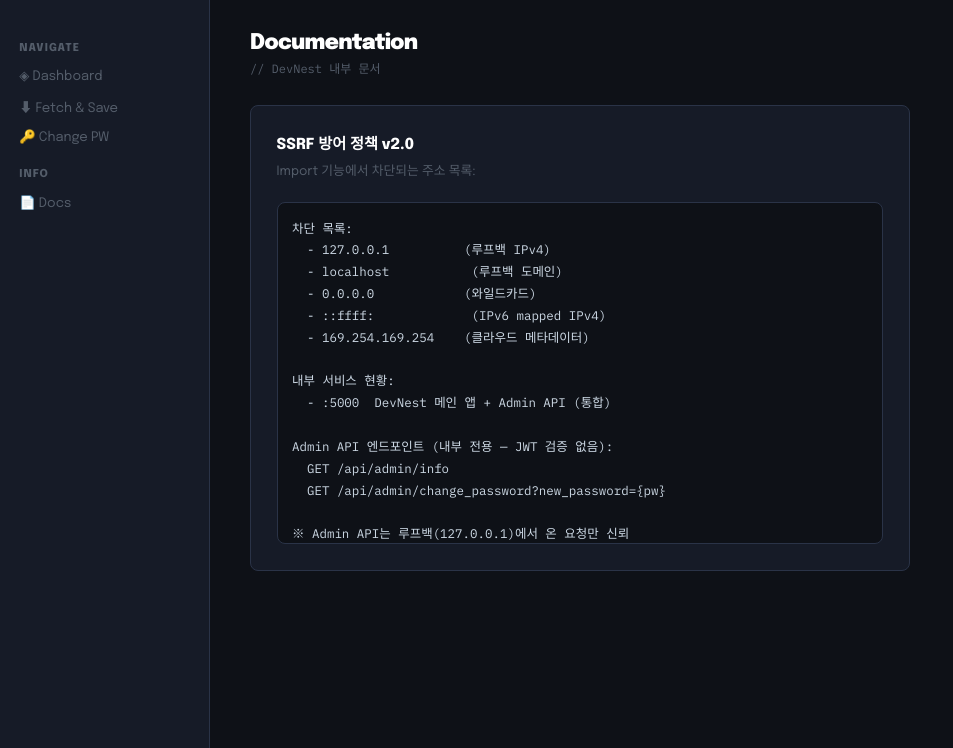
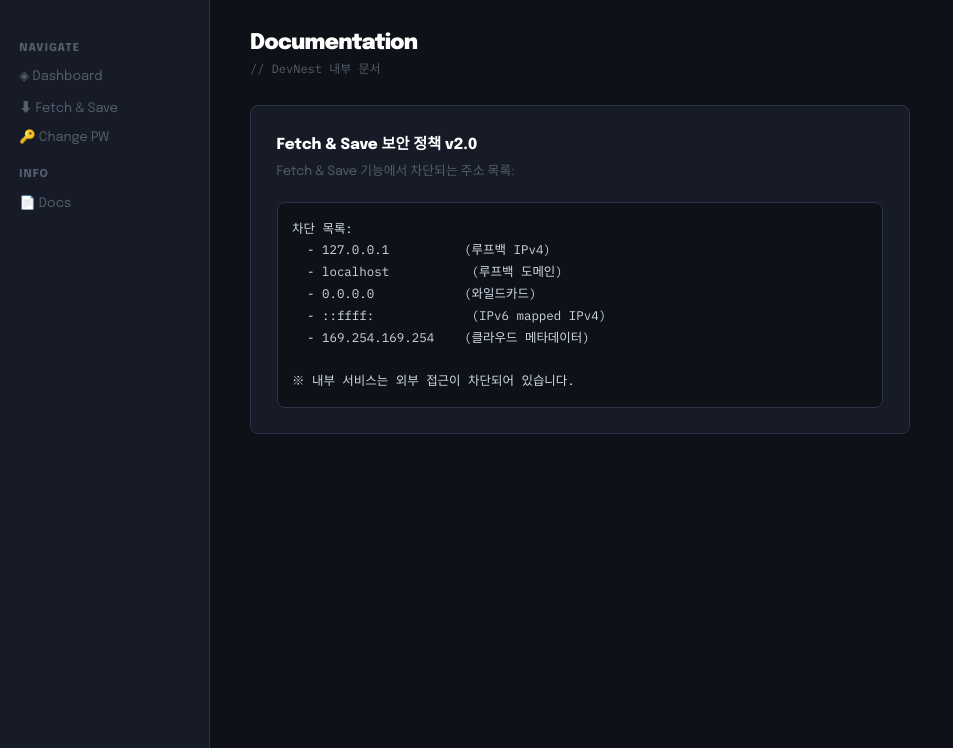
Before and after one commit to JayShin04/miniCTF, a Flask app: template templates/docs.html in a window 1280 px wide. Shown: the part 52-800 px from the top of the page, without its empty margins (0-953 px from the left). Run offline with Flask 3, Linux system fonts and the light colour scheme; the template is opened without the code that fills it, so the values that code supplies are empty.

Commit message:
docs.html route 알려주는거 제거, .env 파일로 민감한 정보 은닉

```diff
--- a/app.py
+++ b/app.py
@@ -6,20 +6,17 @@ import os
 import re
 from urllib.parse import urlparse
 from flask import send_from_directory
+from dotenv import load_dotenv
 
 app = Flask(__name__)
 
-# ---------------------------------------------------------------
-# DevNest v2.0 - CTF 교육용 의도적 취약 애플리케이션
-# 취약점: SSRF (userinfo@host + 인코딩 IP 우회) + 내부 API 무인증
-# ---------------------------------------------------------------
-
+load_dotenv()
 JWT_SECRET = os.environ.get("JWT_SECRET")
 FLAG       = os.environ.get("FLAG")
 
 # 메모리 기반 유저 저장소
 USERS = {
-    "admin": "superSecretAdminPass!",
+    "admin": os.environ.get("ADMIN_PASSWORD"),
     "guest": "guest1234",
 }
 
@@ -76,12 +73,6 @@ def detect_name(url: str, fallback: str) -> str:
 
 
 def is_ssrf_safe(url: str) -> tuple[bool, str]:
-    """
-    취약한 SSRF 방어 — 문자열 블랙리스트만 체크
-    userinfo@host + 인코딩 IP 조합으로 우회 가능
-      예) http://foo@0x7f000001:5000/...
-          http://foo@2130706433:5000/...
-    """
     url_lower = url.lower()
     for bad in BLACKLIST:
         if bad in url_lower:
--- a/templates/docs.html
+++ b/templates/docs.html
@@ -6,8 +6,8 @@
 <div class="psub">// DevNest 내부 문서</div>
 
 <div class="card">
-  <h2>SSRF 방어 정책 v2.0</h2>
-  <p>Import 기능에서 차단되는 주소 목록:</p>
+  <h2>Fetch & Save 보안 정책 v2.0</h2>
+  <p>Fetch & Save 기능에서 차단되는 주소 목록:</p>
   <div class="result-box">
     <div class="result-bd">차단 목록:
   - 127.0.0.1          (루프백 IPv4)
@@ -16,14 +16,7 @@
   - ::ffff:             (IPv6 mapped IPv4)
   - 169.254.169.254    (클라우드 메타데이터)
 
-내부 서비스 현황:
-  - :5000  DevNest 메인 앱 + Admin API (통합)
-
-Admin API 엔드포인트 (내부 전용 — JWT 검증 없음):
-  GET /api/admin/info
-  GET /api/admin/change_password?new_password={pw}
-
-※ Admin API는 루프백(127.0.0.1)에서 온 요청만 신뢰</div>
+※ 내부 서비스는 외부 접근이 차단되어 있습니다.</div>
   </div>
 </div>
 {% endblock %}
```
Also changed, not shown: 1 other file.
